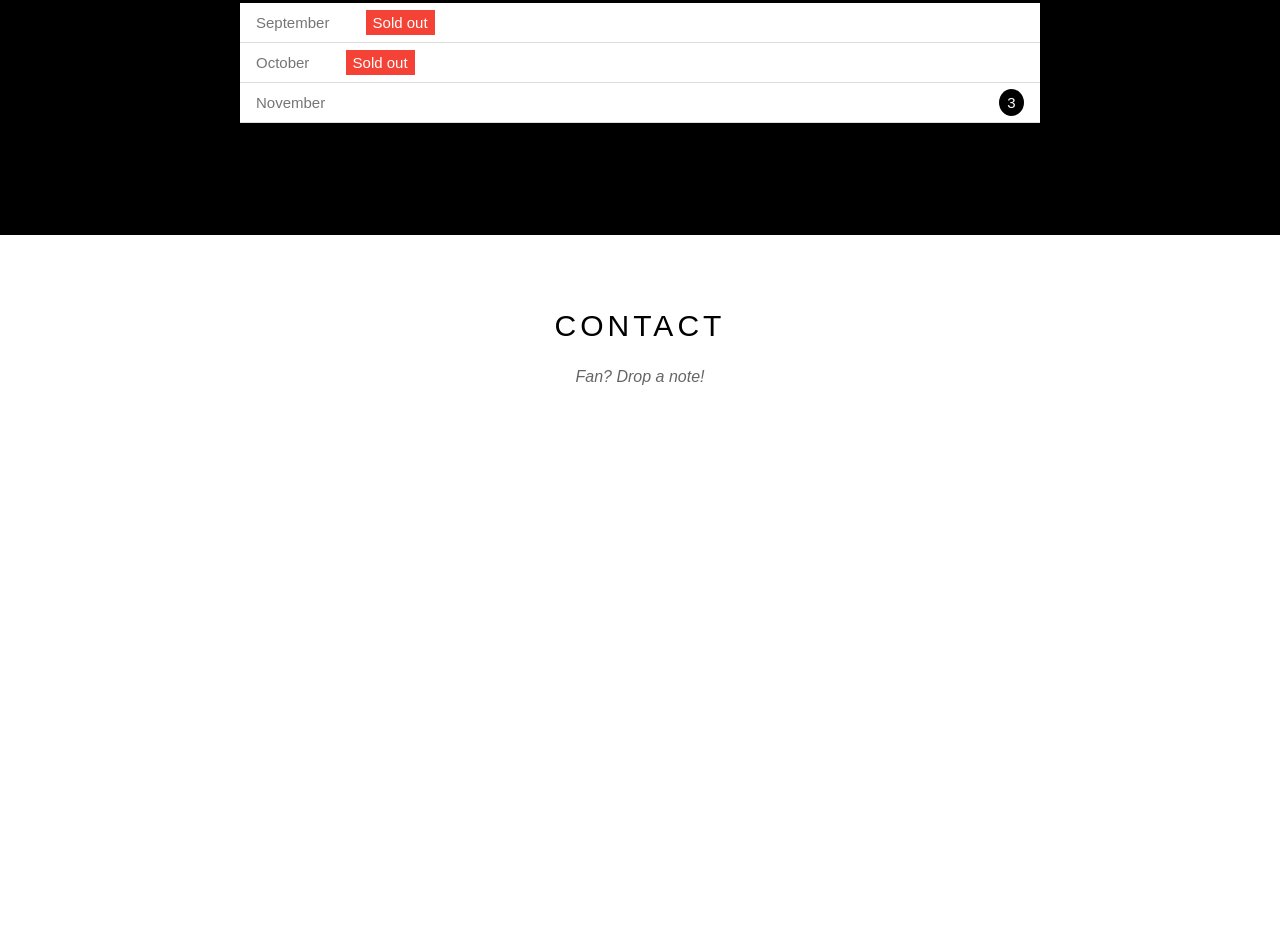
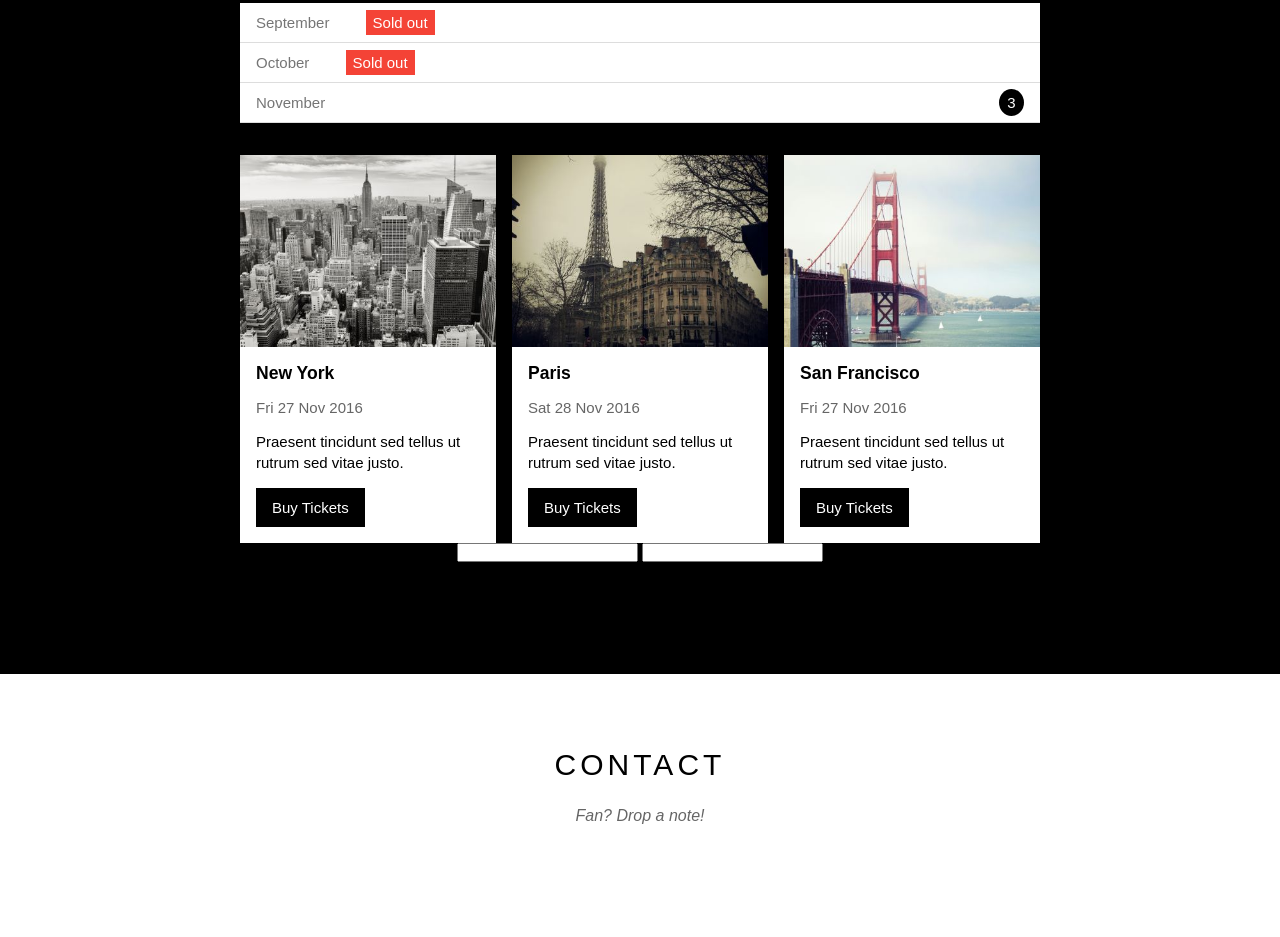
Before and after one commit to gohara69/the-band-f8, a plain HTML site: page index.html in a window 1280 px wide. Shown: the part 1513-2450 px from the top of the page. Before the commit the page ends 2011 px from the top, so only its background shows below. Drawn offline with Linux system fonts and the light colour scheme.

Commit message:
commit places section

```diff
--- a/assets/css/style.css
+++ b/assets/css/style.css
@@ -208,6 +208,65 @@ html {
     margin-top: -5px;
 }
 
+/*   Places   */
+.place-list {
+    margin-top: 32px;
+    margin-left: -8px;
+    margin-right: -8px;
+}
+
+.place-item {
+    float: left;
+    width: 33.33333%;
+    padding: 0 8px;
+}
+
+.place-image {
+    width: 100%;
+    display: block;
+}
+
+.place-image:hover {
+    opacity: 0.6;
+}
+
+.place-info {
+    text-align: left;
+    background-color: #fff;
+    padding: 16px;
+    font-size: 15px;
+}
+
+.place-heading {
+    margin-bottom: 15px;
+}
+
+.place-date {
+    margin-bottom: 15px;
+    opacity: 0.6;
+}
+
+.place-description {
+    margin-bottom: 15px;
+    line-height: 1.4;
+}
+
+.place-but-btn {
+    color: #fff;
+    background-color: #000;
+    text-decoration: none;
+    padding: 11px 16px;
+    display: inline-block;
+}
+
+.place-but-btn:hover {
+    color: #000;
+    background-color: #ccc;
+}
+
+/*  Modal  */
+
+
 #footer {
 
 }
--- a/index.html
+++ b/index.html
@@ -5,6 +5,7 @@
     <meta http-equiv="X-UA-Compatible" content="IE=edge">
     <meta name="viewport" content="width=device-width, initial-scale=1.0">
     <title>The band</title>
+    <link rel="stylesheet" href="https://cdnjs.cloudflare.com/ajax/libs/font-awesome/6.2.1/css/all.min.css" integrity="sha512-MV7K8+y+gLIBoVD59lQIYicR65iaqukzvf/nwasF0nqhPay5w/9lJmVM2hMDcnK1OnMGCdVK+iQrJ7lzPJQd1w==" crossorigin="anonymous" referrerpolicy="no-referrer" />
     <link rel="stylesheet" href="./assets/css/style.css">
     <link rel="stylesheet" href="./assets/font/themify-icons/themify-icons.css">
 </head>
@@ -99,6 +100,57 @@
                         <li>October <span class="sold-out">Sold out</span></li>
                         <li>November <span class="quantity">3</span></li>
                     </ul>
+
+                    <!--Places-->
+                    <div class="place-list">
+                        <div class="place-item">
+                            <img src="./assets/image/places/place1.jpg" alt="New York" class="place-image">
+                            <div class="place-info">
+                                <h3 class="place-heading">New York</h3>
+                                <div class="place-date">Fri 27 Nov 2016</div>
+                                <div class="place-description">Praesent tincidunt sed tellus ut rutrum sed vitae justo.</div>
+                                <a href="" class="place-but-btn">Buy Tickets</a>
+                            </div>
+                        </div>
+
+                        <div class="place-item">
+                            <img src="./assets/image/places/place2.jpg" alt="Paris" class="place-image">
+                            <div class="place-info">
+                                <h3 class="place-heading">Paris</h3>
+                                <div class="place-date">Sat 28 Nov 2016</div>
+                                <div class="place-description">Praesent tincidunt sed tellus ut rutrum sed vitae justo.</div>
+                                <a href="" class="place-but-btn">Buy Tickets</a>
+                            </div>
+                        </div>
+
+                        <div class="place-item">
+                            <img src="./assets/image/places/place3.jpg" alt="San Francisco" class="place-image">
+                            <div class="place-info">
+                                <h3 class="place-heading">San Francisco</h3>
+                                <div class="place-date">Fri 27 Nov 2016</div>
+                                <div class="place-description">Praesent tincidunt sed tellus ut rutrum sed vitae justo.</div>
+                                <a href="" class="place-but-btn">Buy Tickets</a>
+                            </div>
+                        </div>
+
+                        <div class="clear"></div>
+
+                        <!-- Modal -->
+                        <div class="modal">
+                            <div class="modal-container">
+                                <div class="modal-close"></div>
+                                <header class="modal-header"></header>
+                                <div class="modal-info">
+                                    <label for="" class="modal-label"></label>
+                                    <input type="text" class="modal-input">
+
+                                    <label for="" class="modal-label"></label>
+                                    <input type="text" class="modal-input">
+                                </div>
+                                <footer class="modal-footer"></footer>
+                            </div>
+                        </div>
+                    </div>
                 </div>
             </div>
 
```
Also changed, not shown: assets/image/places/place1.jpg (added), assets/image/places/place2.jpg (added), assets/image/places/place3.jpg (added).
